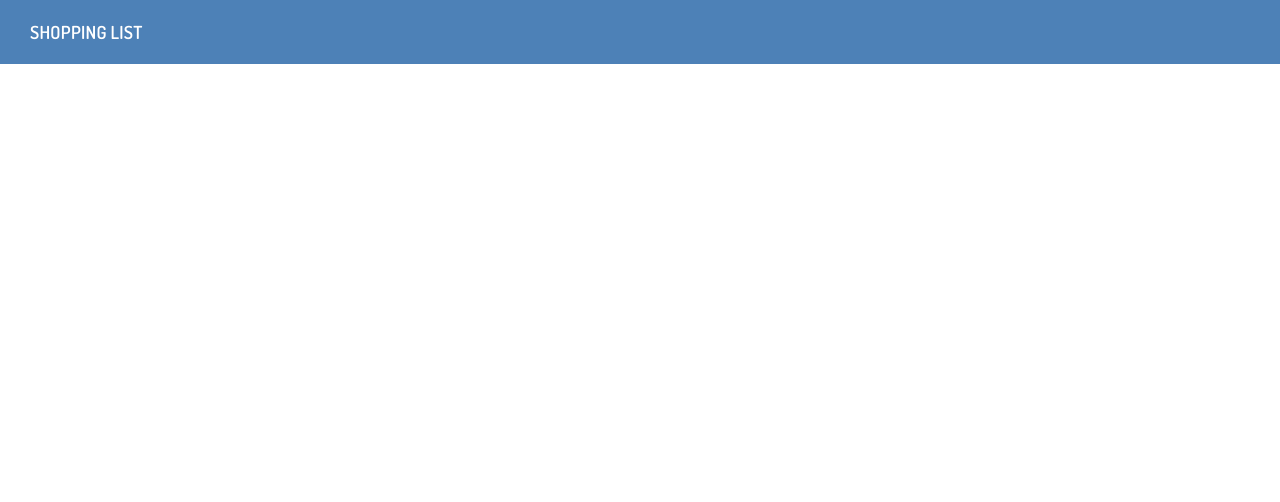
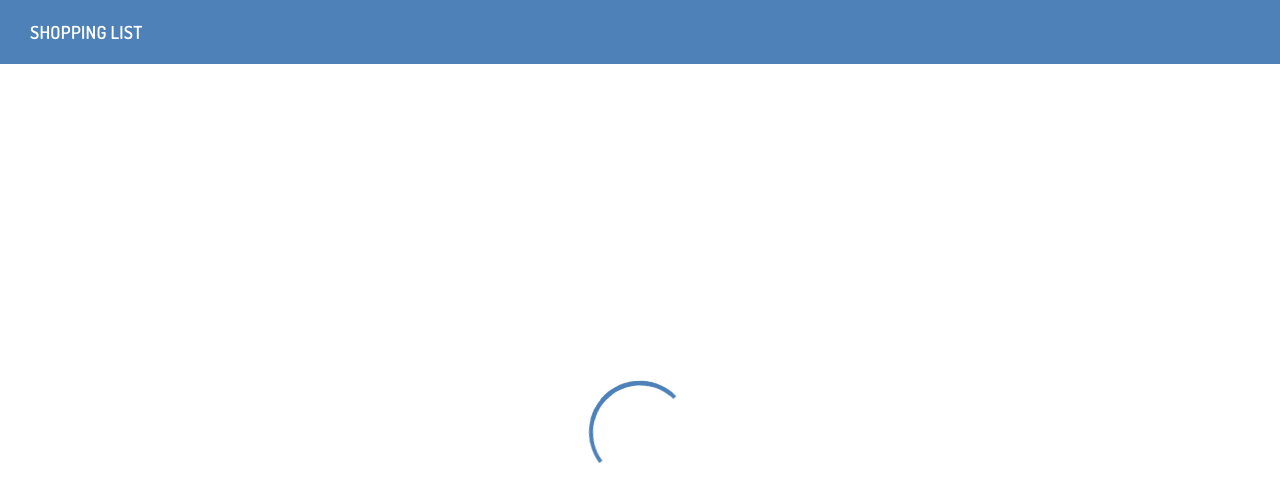
Before and after one commit to RichardPalmer21387/veritone-code-challenge, a React (Create React App) app: page / in a window 1280 px wide. Shown: the top 502 px of the page. Built offline with nearby package versions, Linux system fonts and the light colour scheme.

Commit message:
Move styles outside render.  Create a shopping-list component to hold main list section.

```diff
--- a/src/app.tsx
+++ b/src/app.tsx
@@ -1,7 +1,7 @@
 import React from 'react';
 import Header from './components/header';
+import ShoppingList from './components/shopping-list';
 
-function App() {
 const styles: React.HTMLAttributes<HTMLDivElement>['style'] = {
 	alignItems: 'center',
 	display: 'flex',
@@ -11,9 +11,11 @@ function App() {
 	width: '100%',
 };
 
+function App() {
 	return (
 		<div className="App" style={styles}>
 			<Header />
+			<ShoppingList />
 		</div>
 	);
 }
--- a/src/components/header/index.tsx
+++ b/src/components/header/index.tsx
@@ -1,7 +1,6 @@
 import React from 'react';
 
-export function Header() {
-	const headerStyles: React.HTMLAttributes<HTMLDivElement>['style'] = {
+export const headerStyles: React.HTMLAttributes<HTMLDivElement>['style'] = {
 	alignItems: 'center',
 	backgroundColor: '#4D81B7',
 	boxSizing: 'border-box',
@@ -18,6 +17,7 @@ export function Header() {
 	width: '100%',
 };
 
+export function Header() {
 	return <header style={headerStyles} className="App-header">
 		Shopping List
 	</header>;
--- /dev/null
+++ b/src/components/shopping-list/index.tsx
@@ -0,0 +1,18 @@
+import React from 'react';
+import {headerStyles} from '../header';
+import Spinner from '../spinner';
+
+const styles: React.HTMLAttributes<HTMLDivElement>['style'] = {
+	display: 'flex',
+	justifyContent: 'center',
+	minHeight: `calc(100vh - ${headerStyles?.height ?? 0})`,
+	width: '100%',
+};
+
+export function ShoppingList() {
+	return <main style={styles} className="shopping-list">
+		<Spinner />
+	</main>;
+}
+
+export default ShoppingList;
--- /dev/null
+++ b/src/components/spinner/index.tsx
@@ -0,0 +1,12 @@
+import React from 'react';
+
+export function Spinner() {
+	return <div className="lds-ring">
+		<div></div>
+		<div></div>
+		<div></div>
+		<div></div>
+	</div>;
+}
+
+export default Spinner;
```
Lines whose indentation alone changed are shown as unchanged.
